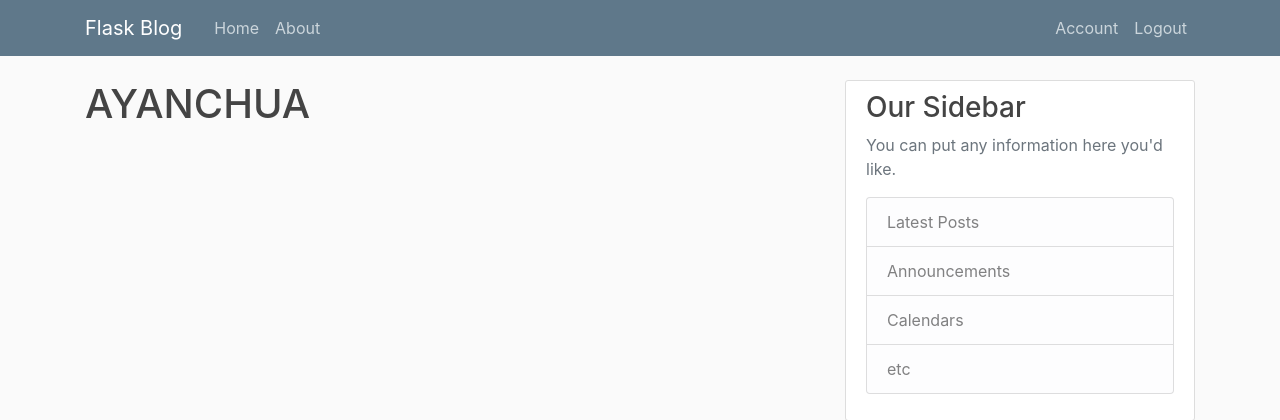
After one commit to ashryverrr/flask-tutorial-by-corey-schafer, a Flask app: page /account in a window 1280 px wide. The commit adds this page. Shown: the top 420 px of the page. Run offline with Flask 2, Linux system fonts and the light colour scheme; a user stored in the database is signed in; some libraries are stand-ins or nearby versions.

Commit message:
Add user authentication

```diff
--- a/flaskblog/__init__.py
+++ b/flaskblog/__init__.py
@@ -8,6 +8,7 @@
 db = SQLAlchemy(app)
 bcrypt = Bcrypt(app)
 login_manager = LoginManager(app)
-
+login_manager.login_view = 'login'
+login_manager.login_message_category = 'info'
 
 from flaskblog import routes
--- a/flaskblog/routes.py
+++ b/flaskblog/routes.py
@@ -1,7 +1,8 @@
-from flask import render_template, url_for, flash, redirect
+from flask import render_template, url_for, flash, redirect, request
 from flaskblog.forms import RegistrationForm, LoginForm
 from flaskblog.models import User, Post
 from flaskblog import app, db, bcrypt
+from flask_login import login_user, current_user,logout_user, login_required
 
 
 
@@ -30,13 +31,14 @@
 
 @app.route("/register", methods=['GET', 'POST'])
 def register():
+   if current_user.is_authenticated:
+       return redirect(url_for('homepage'))
    form = RegistrationForm()
    if form.validate_on_submit():
        hashed_password = bcrypt.generate_password_hash(form.password.data).decode('utf-8')
        user = User(username=form.username.data, email=form.email.data, password=hashed_password)
        db.session.add(user)
        db.session.commit()
-
        flash(f'Your account has been created. You are now able to login.', 'success')
        return redirect(url_for('login'))
    else:
@@ -44,15 +46,27 @@
 
 @app.route("/login", methods=['GET', 'POST'])
 def login():
+   if current_user.is_authenticated:
+       return redirect(url_for('homepage'))
    form = LoginForm()
    if form.validate_on_submit():
        user = User.query.filter_by(email=form.email.data).first()
        if user and bcrypt.check_password_hash(user.password, form.password.data):
+           login_user(user, remember=form.remember.data)
+           next_page = requests.args.get('next')
+           flash(f'Login successful.', 'success')
+           return redirect(next_page) if next_page else redirect(url_for('home'))
+       else:
+           flash(f'Login unsuccessful. Please check email or password', 'danger')
+   return render_template('login.html', title='Login', form=form)
 
-           flash(f'Login unsuccessful. Please check email or password', 'success')
-       else:
-           flash(f'Login unsuccessful. Please check email or password', 'error')
+@app.route("/logout")
+def logout():
+    logout_user()
+    flash(f'Logout successfully!', 'success')
+    return redirect(url_for('home'))
 
-       return render_template('login.html', title='Login', form=form)
-   else:
-       return render_template('login.html', title='Login', form=form)
+@app.route("/account")
+@login_required
+def account():
+    return render_template('account.html', title='Account')
--- /dev/null
+++ b/flaskblog/templates/account.html
@@ -0,0 +1,6 @@
+{% extends "layout.html" %}
+{% block content %}
+
+    <h1> {{ current_user.username.upper() }}</h1>
+
+{% endblock content %}
--- a/flaskblog/templates/layout.html
+++ b/flaskblog/templates/layout.html
@@ -31,8 +31,13 @@
             </div>
             <!-- Navbar Right Side -->
             <div class="navbar-nav">
+              {% if current_user.is_authenticated %}
+              <a class="nav-item nav-link" href="{{ url_for('account') }}">Account</a>
+              <a class="nav-item nav-link" href="{{ url_for('logout') }}">Logout</a>
+              {% else %}
               <a class="nav-item nav-link" href="{{ url_for('login') }}">Login</a>
               <a class="nav-item nav-link" href="{{ url_for('register') }}">Register</a>
+              {% endif %}
             </div>
           </div>
         </div>
```
Also changed, not shown: flaskblog/site.db.
